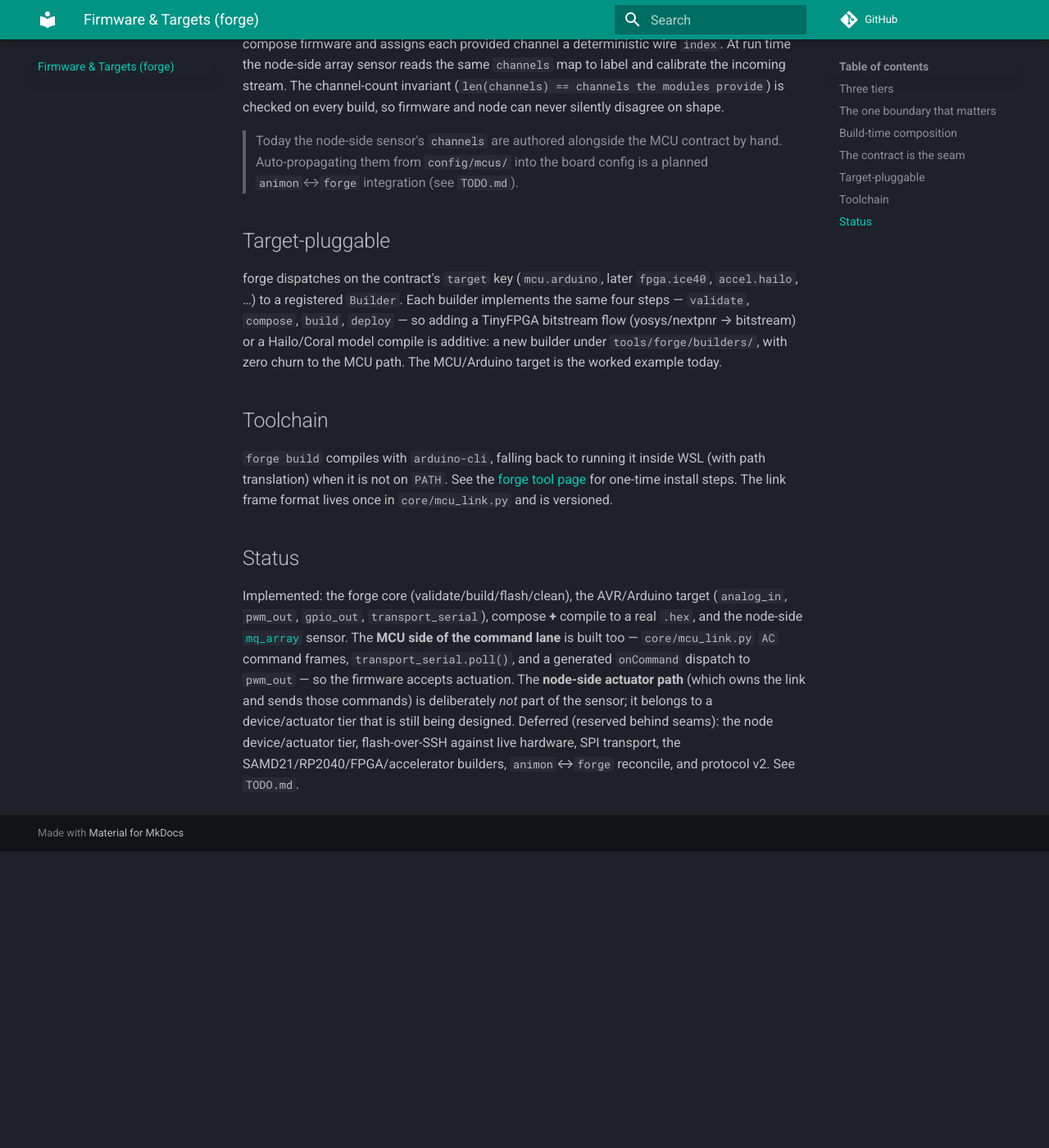
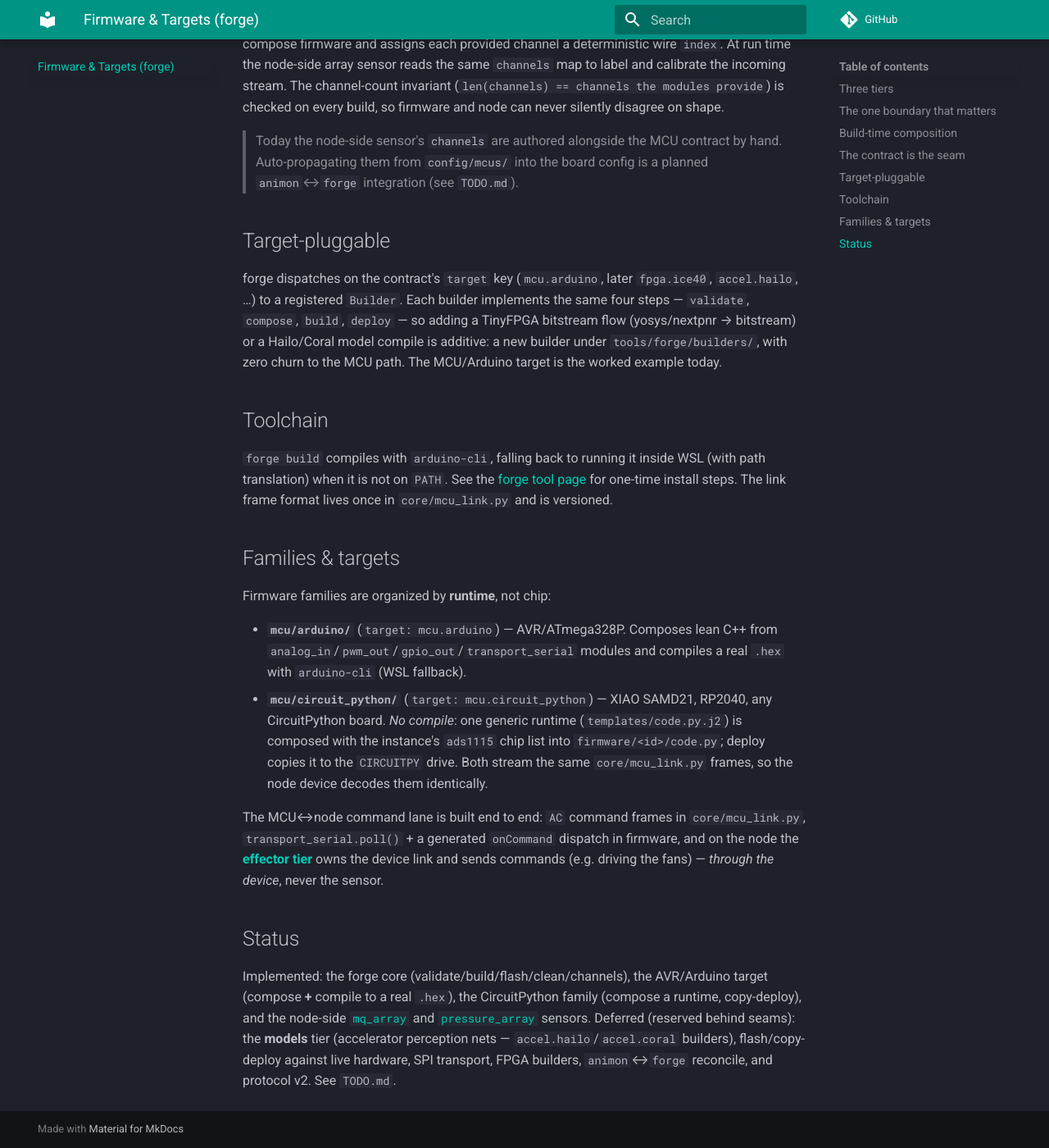
Before and after one commit to kespinoza5/animontics, an MkDocs documentation site: the page built from docs/forge.md, in a window 1280 px wide and 1400 px high, scrolled down 1703 px. Shown: the whole window at 82% size. Built offline with MkDocs 1.6.1 and Material for MkDocs 9.7.7, drawn with Linux system fonts in a browser that asks for light colours; comment, search, counter and statistics services are not loaded; before the commit the page ends 2741 px from its top, so only the background shows below that.

Commit message:
docs: cortex runtime (devices/sensors/effectors/policies/relay) + seams
- docs/cortex.md: the node runtime model — the tier table, the firmware↔Python
  boundary, logical multi-device sensors, type-defined effectors over request +
  stream lanes, observation→action policies with the always-on fan reflex, and the
  relay as the thalamus + inter-cortex seam (cross-node + predict/error tracts).
- docs/forge.md: families by runtime (arduino vs circuit_python); command lane now
  end to end via the effector tier; status refreshed.
- docs/architecture.md: a Cortex Runtime section + cross-link.
- CONTRIBUTING.md: "Adding a device, effector, or policy" how-tos.
- mkdocs nav (Cortex Runtime + Pressure Array page); sensors/README table
  (pressure_array, analog_in, board_temp).
- TODO.md: mark the cortex runtime + command lane + pressure path done; reframe
  deferred (models/perception tier, learned policies, cross-node relay + tracts,
  SBC-direct + stream-lane effectors).

Docs build clean (pre-existing network.md 404 aside); both forge families build;
102 tests pass.

Co-Authored-By: Claude Opus 4.8 <noreply@anthropic.com>

```diff
--- a/docs/forge.md
+++ b/docs/forge.md
@@ -85,16 +85,33 @@ churn to the MCU path. The MCU/Arduino target is the worked example today.
 [forge tool page](tools/forge.md) for one-time install steps. The link frame
 format lives once in `core/mcu_link.py` and is versioned.
 
+## Families & targets
+
+Firmware families are organized by **runtime**, not chip:
+
+- **`mcu/arduino/`** (`target: mcu.arduino`) — AVR/ATmega328P. Composes lean C++
+  from `analog_in`/`pwm_out`/`gpio_out`/`transport_serial` modules and compiles a
+  real `.hex` with `arduino-cli` (WSL fallback).
+- **`mcu/circuit_python/`** (`target: mcu.circuit_python`) — XIAO SAMD21, RP2040,
+  any CircuitPython board. *No compile*: one generic runtime
+  (`templates/code.py.j2`) is composed with the instance's `ads1115` chip list
+  into `firmware/<id>/code.py`; deploy copies it to the `CIRCUITPY` drive. Both
+  stream the same `core/mcu_link.py` frames, so the node device decodes them
+  identically.
+
+The MCU↔node command lane is built end to end: `AC` command frames in
+`core/mcu_link.py`, `transport_serial.poll()` + a generated `onCommand` dispatch
+in firmware, and on the node the **[effector tier](cortex.md)** owns the device
+link and sends commands (e.g. driving the fans) — *through the device*, never the
+sensor.
+
 ## Status
 
-Implemented: the forge core (validate/build/flash/clean), the AVR/Arduino target
-(`analog_in`, `pwm_out`, `gpio_out`, `transport_serial`), compose **+** compile to
-a real `.hex`, and the node-side [`mq_array`](sensors/mq_array.md) sensor. The
-**MCU side of the command lane** is built too — `core/mcu_link.py` `AC` command
-frames, `transport_serial.poll()`, and a generated `onCommand` dispatch to
-`pwm_out` — so the firmware accepts actuation. The **node-side actuator path**
-(which owns the link and sends those commands) is deliberately *not* part of the
-sensor; it belongs to a device/actuator tier that is still being designed.
-Deferred (reserved behind seams): the node device/actuator tier, flash-over-SSH
-against live hardware, SPI transport, the SAMD21/RP2040/FPGA/accelerator builders,
-`animon`↔`forge` reconcile, and protocol v2. See `TODO.md`.
+Implemented: the forge core (validate/build/flash/clean/channels), the
+AVR/Arduino target (compose **+** compile to a real `.hex`), the CircuitPython
+family (compose a runtime, copy-deploy), and the node-side
+[`mq_array`](sensors/mq_array.md) and [`pressure_array`](sensors/pressure_array.md)
+sensors. Deferred (reserved behind seams): the **models** tier (accelerator
+perception nets — `accel.hailo`/`accel.coral` builders), flash/copy-deploy against
+live hardware, SPI transport, FPGA builders, `animon`↔`forge` reconcile, and
+protocol v2. See `TODO.md`.
--- a/mkdocs.yml
+++ b/mkdocs.yml
@@ -34,6 +34,7 @@ nav:
   - Home: index.md
   - Getting Started: getting-started.md
   - Architecture: architecture.md
+  - Cortex Runtime: cortex.md
   - Firmware & Targets (forge): forge.md
   - Configuration: config.md
   - Sensors:
@@ -44,6 +45,7 @@ nav:
     - MLX90640 Thermal: sensors/mlx90640.md
     - IR Transceiver: sensors/ir_xcvr.md
     - MQ Gas Array: sensors/mq_array.md
+    - Pressure Array: sensors/pressure_array.md
   - Node Agent: node.md
   - Core Library: core.md
   - Tools:
```
Also changed, not shown: CONTRIBUTING.md (+25 -0 lines), TODO.md (+25 -15 lines), docs/architecture.md (+9 -0 lines), docs/cortex.md (added, +111 -0 lines), docs/sensors/pressure_array.md (added, +4 -0 lines), sensors/README.md (+3 -0 lines).
